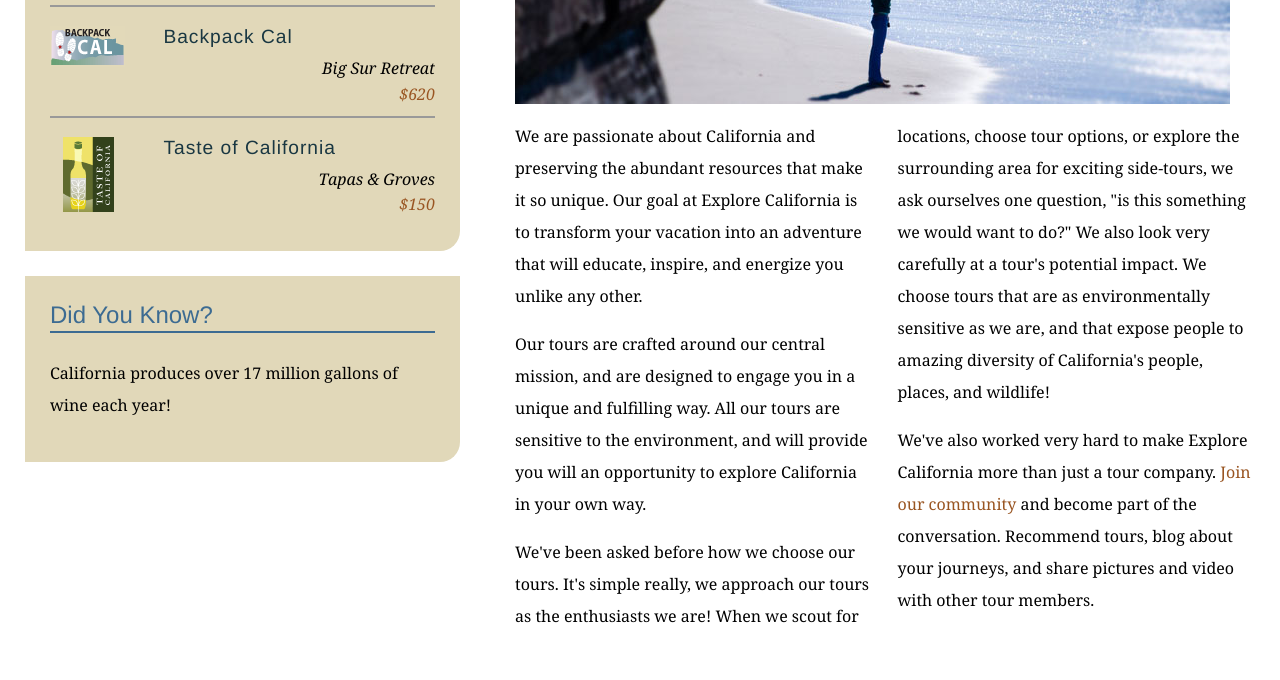
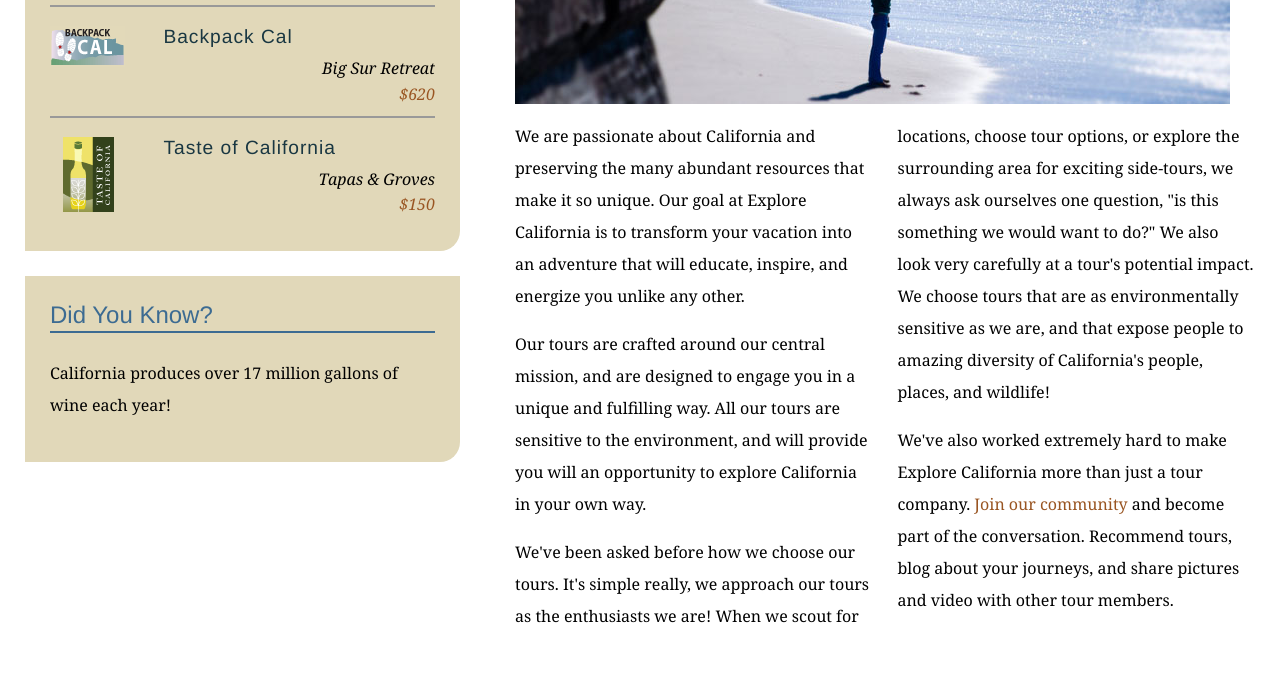
Before and after one commit to emrekazan/git_play_repo, a plain HTML site: page mission.html in a window 1280 px wide. Shown: the part 580-1260 px from the top of the page. Drawn offline with Linux system fonts and the light colour scheme.

Commit message:
text edits to mission.html

```diff
--- a/mission.html
+++ b/mission.html
@@ -62,10 +62,10 @@
           <h1>Who we are</h1>
           <img src="assets/images/mission_look.jpg" alt="Looking out at the Pacific" class="articleImage" />
           <div class="multiCol">
-            <p>We are passionate about California and preserving the abundant resources that make it so unique. Our goal at Explore California is to transform your vacation into an adventure that will educate, inspire, and energize you unlike any other.</p>
+            <p>We are passionate about California and preserving the many abundant resources that make it so unique. Our goal at Explore California is to transform your vacation into an adventure that will educate, inspire, and energize you unlike any other.</p>
             <p>Our tours are crafted around our central mission, and are designed to engage you in a unique and fulfilling way. All our tours are sensitive to the environment, and will provide you will an opportunity to explore California in your own way.</p>
-            <p>We've been asked before how we choose our tours. It's simple really, we approach our tours as the enthusiasts we are! When we scout for locations, choose tour options, or explore the surrounding area for exciting side-tours, we ask ourselves one question, &quot;is this something we would want to do?&quot; We also look very carefully at a tour's potential impact. We choose tours that are as environmentally sensitive as we are, and that expose people to amazing diversity of California's people, places, and wildlife!</p>
-            <p>We've also worked very hard to make Explore California more than just a tour company. <a href="explorers/join.html">Join our community</a> and become part of the conversation. Recommend tours, blog about your journeys, and share pictures and video with other tour members.</p>
+            <p>We've been asked before how we choose our tours. It's simple really, we approach our tours as the enthusiasts we are! When we scout for locations, choose tour options, or explore the surrounding area for exciting side-tours, we always ask ourselves one question, &quot;is this something we would want to do?&quot; We also look very carefully at a tour's potential impact. We choose tours that are as environmentally sensitive as we are, and that expose people to amazing diversity of California's people, places, and wildlife!</p>
+            <p>We've also worked extremely hard to make Explore California more than just a tour company. <a href="explorers/join.html">Join our community</a> and become part of the conversation. Recommend tours, blog about your journeys, and share pictures and video with other tour members.</p>
           </div>
         </div>
       </div>
```
